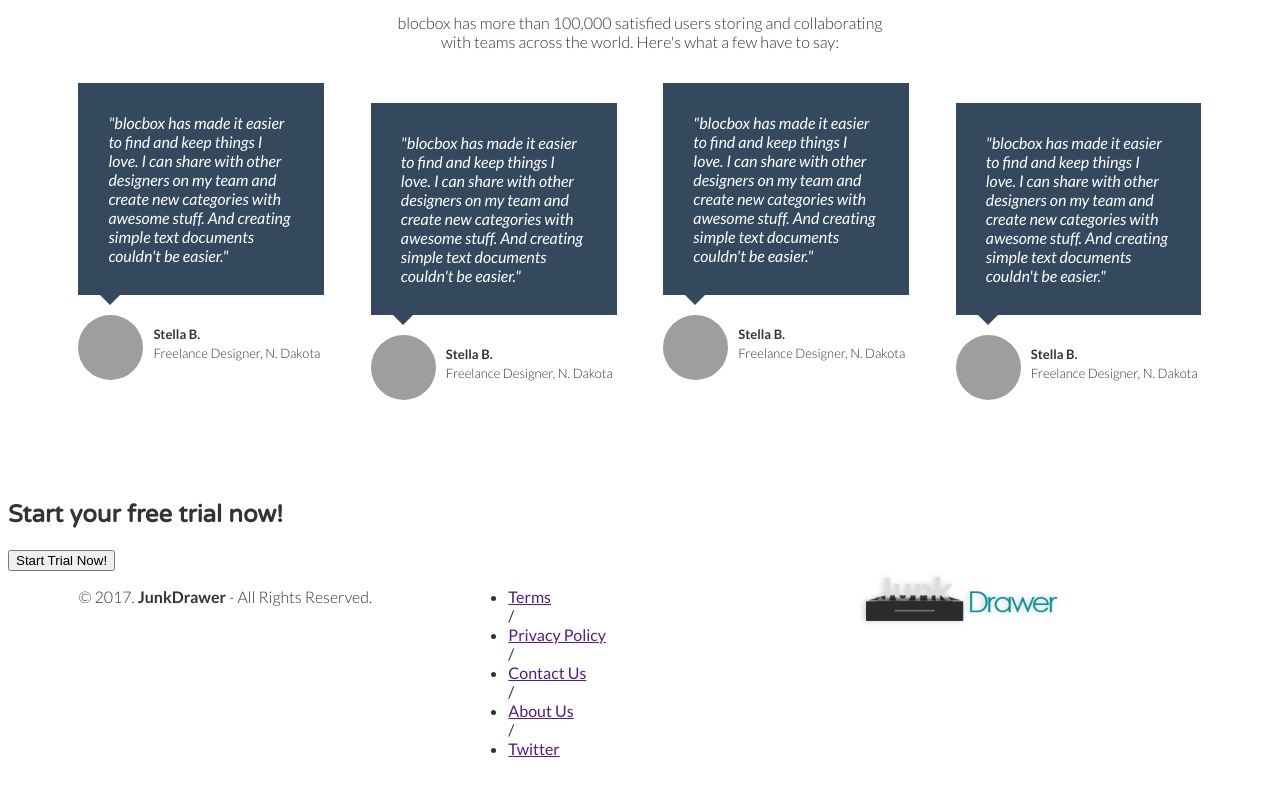
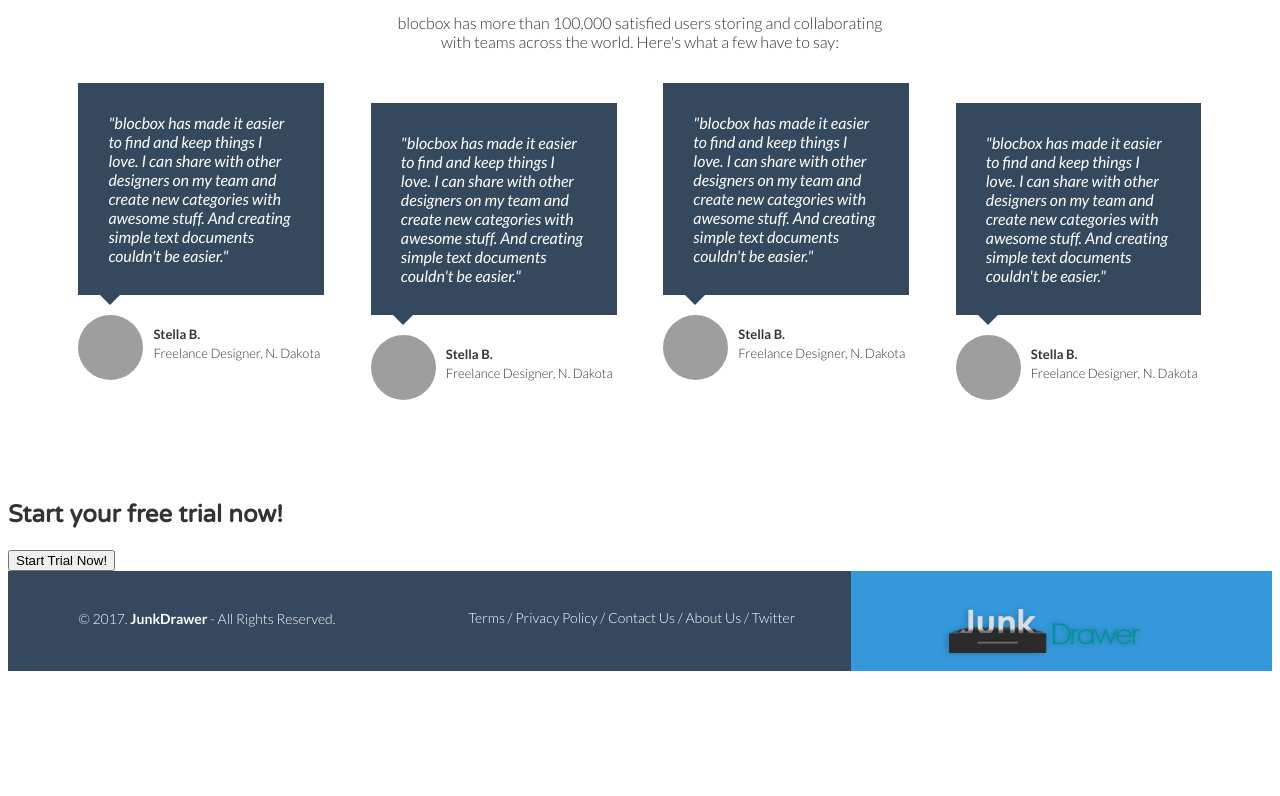
Before and after one commit to nicknoel251289/JunkDrawer, a plain HTML site: page index.html in a window 1280 px wide. Shown: the part 2495-3291 px from the top of the page. After the commit the page ends 3174 px from the top, so only its background shows below. Drawn offline with Linux system fonts and the light colour scheme; grey boxes are pictures that could not be loaded.

Commit message:
Homepage styling two completed

```diff
--- a/CSS/style.css
+++ b/CSS/style.css
@@ -123,6 +123,47 @@
   header .hero img {
     display: block;
     margin:3em auto 0;
+  }
+
+  /* iPhone 5 portrait */
+  @media (max-width: 320px) {
+    header .hero img {
+      width: 100%;
+    }
+    header .hero h1 {
+      font-size: 28px;
+    }
+    header .hero p{
+      font-size: 16px;
+    }
+  }
+  /* iPhone 6 portrait */
+  @media (max-width: 375px) {
+    header .hero img {
+      width: 100%;
+    }
+    header .hero h1 {
+      font-size: 30px;
+    }
+    header .hero p{
+      font-size: 18px;
+    }
+  }
+  /* iPad portrait */
+  @media (min-width: 768px) {
+    header .hero img {
+      width: 90%;
+      position: relative;
+      right: 10px;
+    }
+  }
+  /* iPad Pro portrait */
+  @media (min-width: 1024px) {
+    header .hero img {
+      width: 100%;
+      position: relative;
+      left: 1px;
+    }
   }
 
   /* BUTTONS */
@@ -294,43 +335,56 @@
   position: relative;
   top: 20px;
 }
-   /* iPhone 5 portrait */
-   @media (max-width: 320px) {
-     header .hero img {
-       width: 100%;
-     }
-     header .hero h1 {
-       font-size: 28px;
-     }
-     header .hero p{
-       font-size: 16px;
-     }
-   }
-   /* iPhone 6 portrait */
-   @media (max-width: 375px) {
-     header .hero img {
-       width: 100%;
-     }
-     header .hero h1 {
-       font-size: 30px;
-     }
-     header .hero p{
-       font-size: 18px;
-     }
-   }
-   /* iPad portrait */
-   @media (min-width: 768px) {
-     header .hero img {
-       width: 90%;
-       position: relative;
-       right: 10px;
-     }
-   }
-   /* iPad Pro portrait */
-   @media (min-width: 1024px) {
-     header .hero img {
-       width: 100%;
-       position: relative;
-       left: 1px;
-     }
-   }
+
+/* FOOTER */
+ footer {
+   background-color: #34495E;
+   background-image: linear-gradient(to top,
+      #3498DB 0%, #3498DB 50%, #34495E 50%, #34495E 100%);
+   color: #FFFFFF;
+   height: 150px;
+   position: relative;
+   overflow: hidden;
+   z-index: 0;
+ }
+ footer p, footer nav ul {
+   font-size:14px;
+   font-weight:100;
+   text-align: center;
+   margin: 10px auto 0;
+ }
+ footer nav ul li {
+   list-style-type: none;
+   display: inline;
+ }
+ footer nav ul li a {
+   color:#FFFFFF;
+   text-decoration: none;
+ }
+ footer .right-footer-block {
+   background-color: transparent;
+ }
+ footer .logo{
+   padding: 2.35em 0;
+   margin: 0 auto;
+   display: block;
+ }
+ /*Footer media query */
+ @media (min-width: 992px){
+    footer{
+      background-color: #3498DB;
+      background-image: linear-gradient(to left,
+         #3498DB 0%, #3498DB 33.33337%, #34495E 33.33337%, #34495E 100%);
+      height: 100px;
+    }
+    footer p, footer nav ul{
+      padding: 2em 0;
+      text-align: left;
+    }
+    footer .right-footer-block {
+      background-color: #3498DB;
+    }
+    footer .logo{
+      padding: 2em 0 2em 1.5em;
+    }
+  }
```
